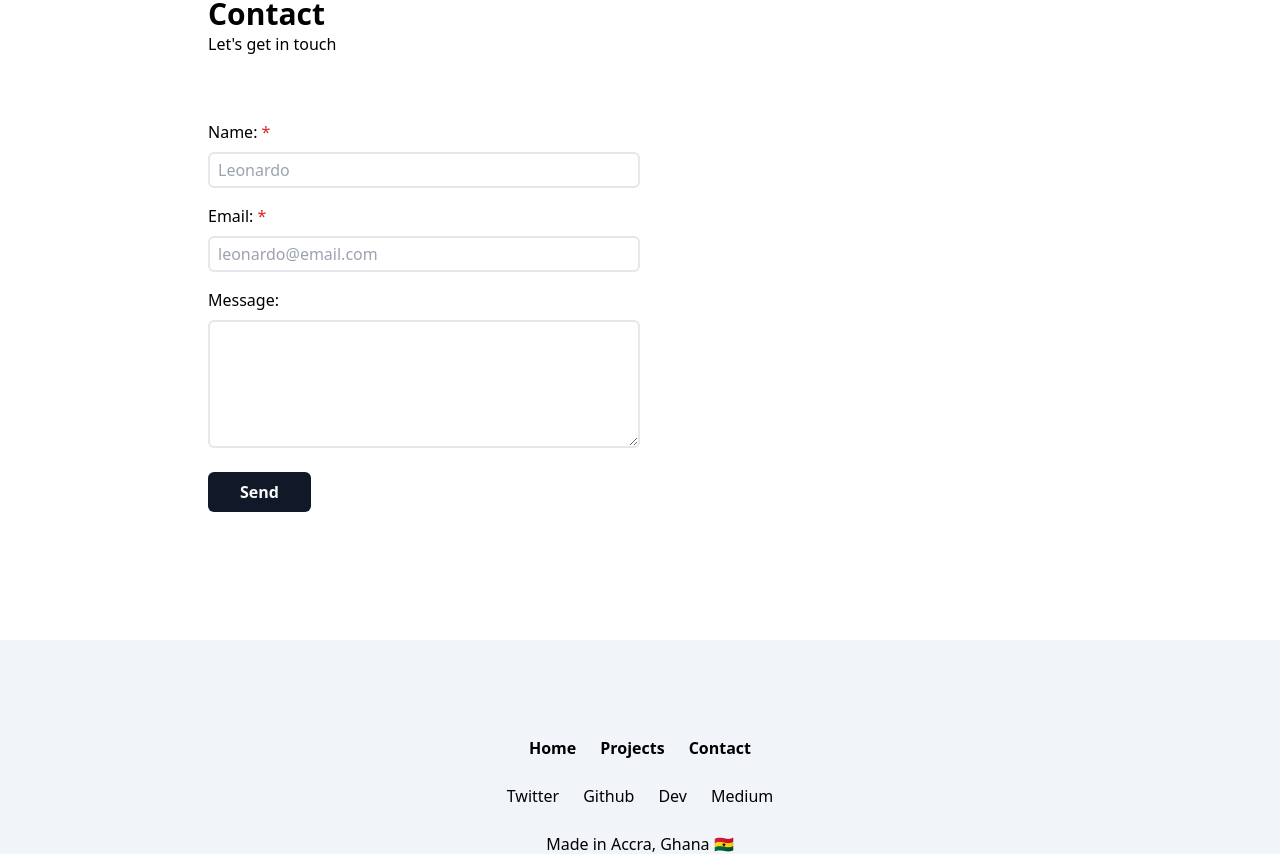
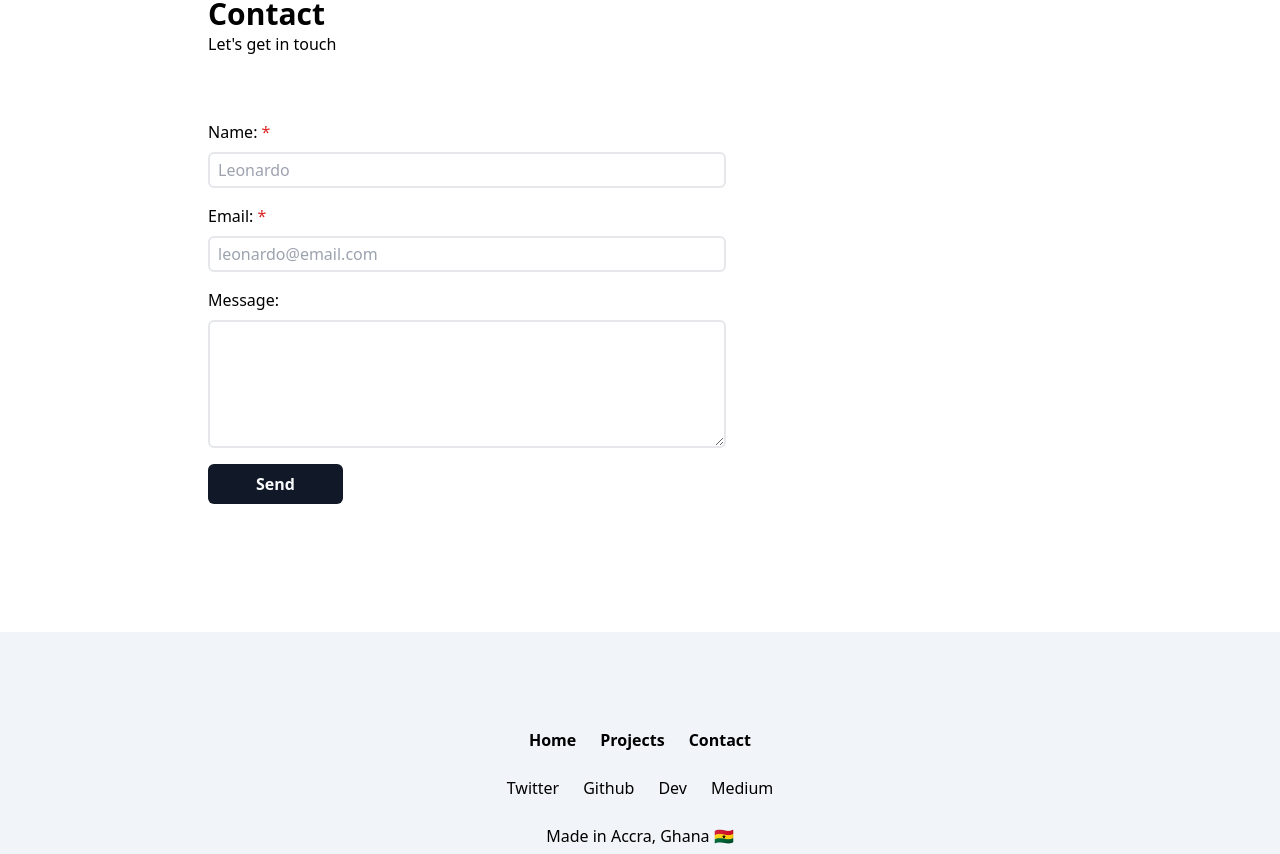
Before and after one commit to emmanuelchucks/emmanuelchucks.com, a Next.js app: page / in a window 1280 px wide. Shown: the part 1500-2354 px from the top of the page. Built offline with nearby package versions, Linux system fonts and the light colour scheme.

Commit message:
feat(contact): form working with mock input
- success alert
- a11y improvements
- mock async submit

```diff
--- a/components/Contact.tsx
+++ b/components/Contact.tsx
@@ -1,13 +1,26 @@
-import { FieldError, Path, useForm, UseFormRegister } from "react-hook-form";
+import {
+  FieldError,
+  Path,
+  useForm,
+  UseFormRegister,
+  ValidationRule,
+} from "react-hook-form";
+import { FiCheckCircle } from "react-icons/fi";
 
 function Contact() {
   const {
     register,
     handleSubmit,
-    formState: { errors },
+    formState: { errors, isSubmitting, isSubmitSuccessful },
   } = useForm<FormData>();
 
-  const onSubmit = (data: FormData) => console.log(data);
+  const onSubmit = (data: FormData) => {
+    return new Promise((resolve) => {
+      setTimeout(() => {
+        resolve(console.log(data));
+      }, 2000);
+    });
+  };
 
   return (
     <div id="contact" className="px-4 mx-auto lg:max-w-4xl">
@@ -23,10 +36,12 @@ function Contact() {
           required
         />
         <InputField
+          type="email"
           label="email"
           placeholder="leonardo@email.com"
           register={register}
           error={errors.email}
+          pattern={/^[A-Z0-9._%+-]+@[A-Z0-9.-]+\.[A-Z]{2,}$/i}
           required
         />
         <InputField
@@ -36,27 +51,44 @@ function Contact() {
           register={register}
           error={errors.message}
         />
-        <button
-          type="submit"
-          className="px-8 py-2 font-semibold bg-gray-900 rounded-md text-gray-50 hover:bg-gray-700"
-        >
-          Send
-        </button>
+
+        {isSubmitSuccessful ? (
+          <div
+            role="alert"
+            className="flex items-center gap-2 px-4 py-2 text-green-800 bg-green-100 md:max-w-[60%]"
+          >
+            <FiCheckCircle />
+            {"Email sent! I'll get back to you soon."}
+          </div>
+        ) : (
+          <button
+            type="submit"
+            aria-disabled={isSubmitting}
+            disabled={isSubmitting}
+            className="px-12 py-2 font-semibold transition-colors bg-gray-900 rounded-md text-gray-50 hover:opacity-80 disabled:opacity-40"
+          >
+            {isSubmitting ? "Sending..." : "Send"}
+          </button>
+        )}
       </form>
     </div>
   );
 }
 
 function InputField({
+  type,
   label,
   register,
   required,
   placeholder,
   isTextarea,
   error,
+  pattern,
 }: InputFieldProps) {
   const Component = isTextarea ? "textarea" : "input";
-  const errorMessage = error?.type === "required" && "This field is required";
+  const errorMessage =
+    (error?.type === "required" && "This field is required") ||
+    (error?.type === "pattern" && "Please enter a valid email address");
 
   return (
     <div className="block space-y-2">
@@ -68,16 +100,21 @@ function InputField({
       </label>
 
       <Component
-        {...register(label, { required })}
+        {...register(label, { required, pattern })}
+        id={label}
+        type={type}
         placeholder={placeholder}
-        className={`block w-full px-2 py-1 border-2 rounded-md md:w-1/2 ${
+        aria-invalid={error ? "true" : "false"}
+        className={`block w-full px-2 py-1 border-2 rounded-md md:w-[60%] ${
           errorMessage ? "outline-red-600 border-red-600" : ""
         } ${isTextarea ? "h-32" : ""}`}
       />
 
-      <p className={`text-sm ${errorMessage ? "text-red-600" : ""}`}>
-        {errorMessage}
-      </p>
+      {errorMessage && (
+        <span role="alert" className="text-sm text-red-600">
+          {errorMessage}
+        </span>
+      )}
     </div>
   );
 }
@@ -85,10 +122,12 @@ function InputField({
 type InputFieldProps = {
   register: UseFormRegister<FormData>;
   label: Path<FormData>;
+  type?: string;
   error?: FieldError;
   placeholder: string;
   isTextarea?: boolean;
-  required?: boolean;
+  pattern?: ValidationRule<RegExp>;
+  required?: ValidationRule<boolean>;
 };
 
 type FormData = {
```
